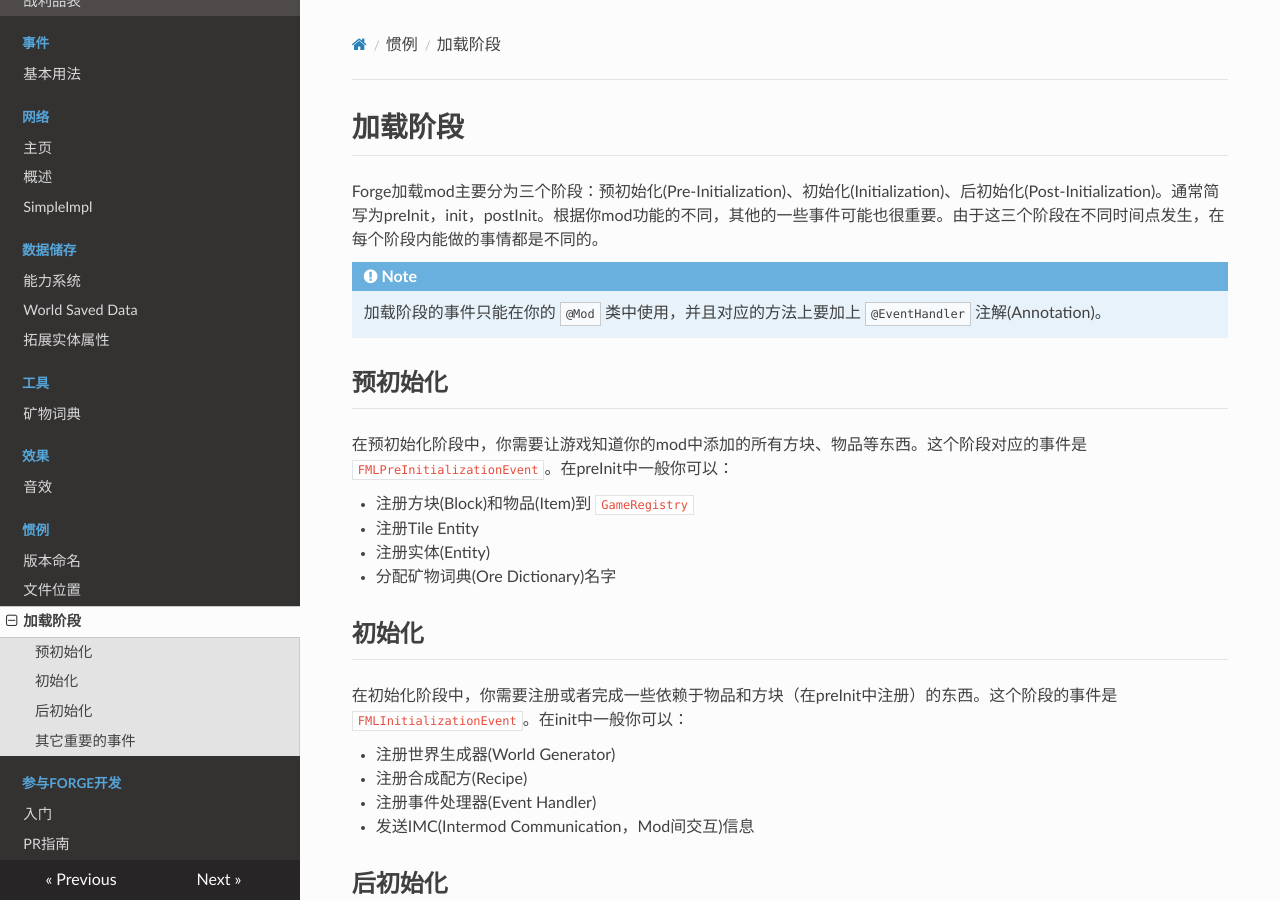
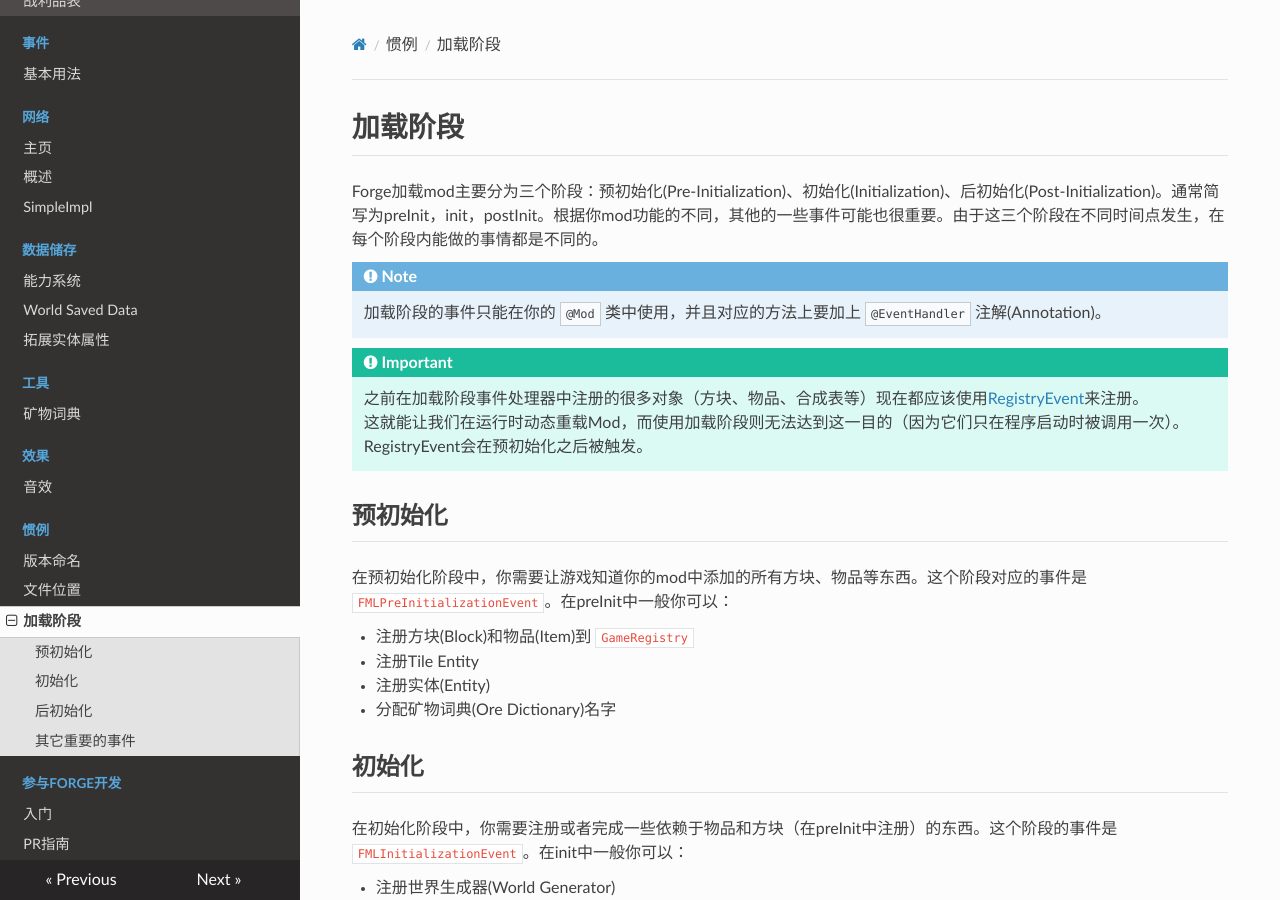
Before and after one commit to Krasjet/Forge-Documentation-CN, an MkDocs documentation site: the page built from docs/conventions/loadstages.md, in a window 1280 px wide and 900 px high. Built offline with MkDocs 1.6.1, drawn with Linux system fonts in a browser that asks for light colours; nearby versions of some CDN libraries; old or Windows-style settings are respelled for this version of MkDocs.

Commit message:
Documented available RegistryEvents

```diff
--- a/docs/conventions/loadstages.md
+++ b/docs/conventions/loadstages.md
@@ -1,5 +1,5 @@
 加载阶段
-=======================
+=======
 
 Forge加载mod主要分为三个阶段：预初始化(Pre-Initialization)、初始化(Initialization)、后初始化(Post-Initialization)。通常简写为preInit，init，postInit。根据你mod功能的不同，其他的一些事件可能也很重要。由于这三个阶段在不同时间点发生，在每个阶段内能做的事情都是不同的。
 
@@ -7,8 +7,15 @@ Forge加载mod主要分为三个阶段：预初始化(Pre-Initialization)、初
 
 	加载阶段的事件只能在你的 `@Mod` 类中使用，并且对应的方法上要加上 `@EventHandler` 注解(Annotation)。
 
+!!! important
+
+	之前在加载阶段事件处理器中注册的很多对象（方块、物品、合成表等）现在都应该使用[RegistryEvent](../concepts/registries.md#_2)来注册。
+	这就能让我们在运行时动态重载Mod，而使用加载阶段则无法达到这一目的（因为它们只在程序启动时被调用一次）。
+	RegistryEvent会在预初始化之后被触发。
+
+
 预初始化
----------------------------
+-------
 
 在预初始化阶段中，你需要让游戏知道你的mod中添加的所有方块、物品等东西。这个阶段对应的事件是 `FMLPreInitializationEvent`。在preInit中一般你可以：
 
@@ -18,7 +25,7 @@ Forge加载mod主要分为三个阶段：预初始化(Pre-Initialization)、初
 - 分配矿物词典(Ore Dictionary)名字
 
 初始化
----------------------
+------
 
 在初始化阶段中，你需要注册或者完成一些依赖于物品和方块（在preInit中注册）的东西。这个阶段的事件是 `FMLInitializationEvent`。在init中一般你可以：
 
@@ -28,7 +35,7 @@ Forge加载mod主要分为三个阶段：预初始化(Pre-Initialization)、初
 - 发送IMC(Intermod Communication，Mod间交互)信息
 
 后初始化
-----------------------------
+--------
 
 在后初始化阶段中，你的mod通常会进行一些依赖或被依赖于其它mod的动作。这个阶段的事件是 `FMLPostInitializationEvent`。在postInit中一般你可以：
 
```
Also changed, not shown: docs/concepts/registries.md (+2 -0 lines).
